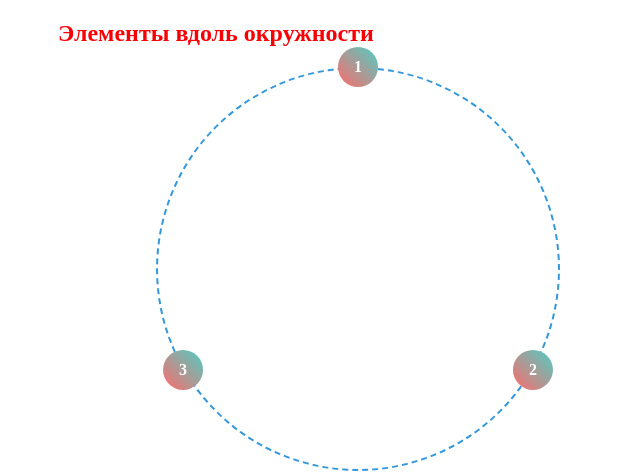
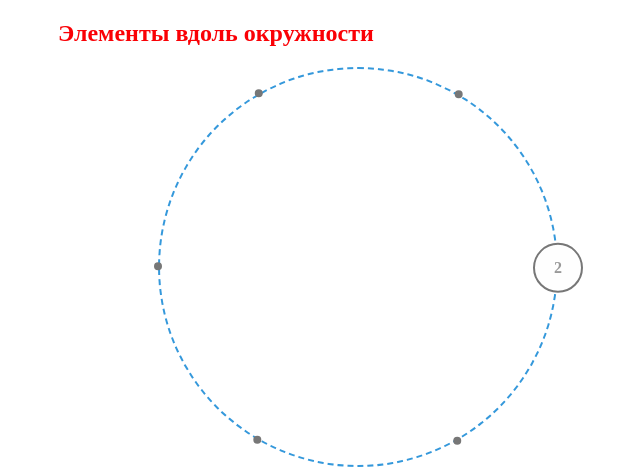
Before and after one commit to A64Danil/cyrcleSlider_only_company, a website built with webpack: page src/index.html in a window 1280 px wide. Shown: the part 411-885 px from the top of the page, without its empty margins (282-922 px from the left). Built offline with nearby package versions, Linux system fonts and the light colour scheme.

Commit message:
feat: add hover effet on ponts

```diff
--- a/src/index.html
+++ b/src/index.html
@@ -19,13 +19,24 @@
       <h2>Элементы вдоль окружности</h2>
 
       <div class="circleContainer">
-        <div class="center-point"></div>
-        <div class="circlePoint">1</div>
-        <div class="circlePoint">2</div>
-        <div class="circlePoint">3</div>
-        <!--        <div class="circlePoint">4</div>-->
-        <!--        <div class="circlePoint">5</div>-->
-        <!--        <div class="circlePoint">6</div>-->
+        <div class="circlePoint">
+          <div class="circlePoint__content">1</div>
+        </div>
+        <div class="circlePoint circlePoint_active">
+          <div class="circlePoint__content">2</div>
+        </div>
+        <div class="circlePoint">
+          <div class="circlePoint__content">3</div>
+        </div>
+        <div class="circlePoint">
+          <div class="circlePoint__content">4</div>
+        </div>
+        <div class="circlePoint">
+          <div class="circlePoint__content">5</div>
+        </div>
+        <div class="circlePoint">
+          <div class="circlePoint__content">6</div>
+        </div>
       </div>
 
       <!-- Swiper -->
--- a/src/styles/circleElems.scss
+++ b/src/styles/circleElems.scss
@@ -2,6 +2,12 @@
   syntax: '<percentage>';
   inherits: false;
   initial-value: 0%;
+}
+
+@mixin circlePointContentActiveStyles {
+  border-width: 2px;
+  width: 100%;
+  height: 100%;
 }
 
 .circleContainer {
@@ -18,19 +24,44 @@
 
 .circlePoint {
   position: absolute;
-  width: 40px;
-  height: 40px;
-  background: linear-gradient(45deg, #ff6b6b, #4ecdc4);
+  width: 50px;
+  height: 50px;
   border-radius: 50%;
+
   display: flex;
   align-items: center;
   justify-content: center;
-  color: white;
-  font-weight: bold;
+
   offset-path: circle(50% at 50% 50%);
   offset-distance: calc(var(--start) + var(--progress) - var(--initialOffset));
   offset-rotate: 0deg;
   //animation: moveAlongPath 6s infinite linear;
+
+  &__content {
+    background-color: #fefefe;
+    width: 4px;
+    height: 4px;
+    display: flex;
+    align-items: center;
+    justify-content: center;
+    color: #999;
+    font-weight: bold;
+
+    border-radius: 50%;
+    border: 4px solid #777;
+
+    transition: all 0.3s ease-in-out;
+
+    overflow: hidden;
+    cursor: pointer;
+  }
+
+  &_active,
+  &:hover {
+    .circlePoint__content {
+      @include circlePointContentActiveStyles;
+    }
+  }
 }
 
 /*
--- a/src/styles/main.scss
+++ b/src/styles/main.scss
@@ -3,6 +3,9 @@
 $font-size: 1rem;
 $font-color: lch(53 105 40);
 
+* {
+  box-sizing: border-box;
+}
 html {
   font-size: $font-size;
   color: $font-color;
```
